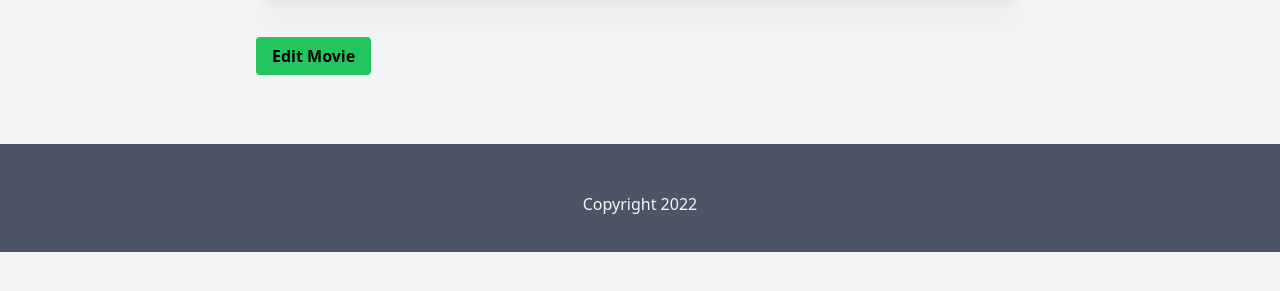
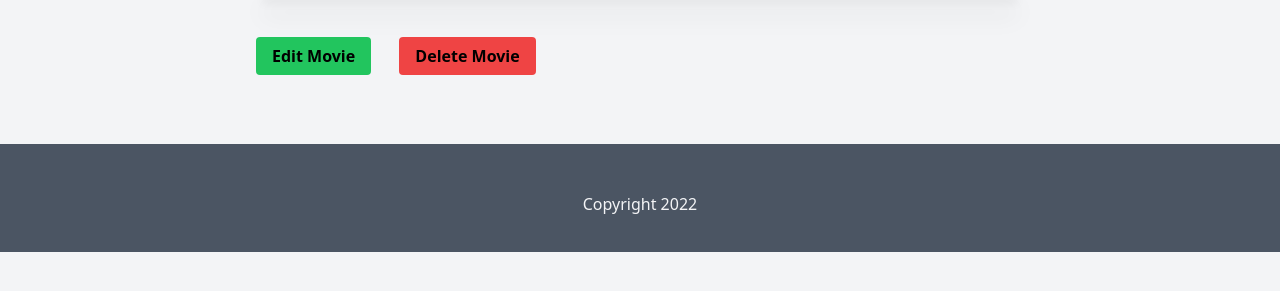
Before and after one commit to markpackham/symfony6_movies, a Symfony app: template templates/movies/show.html.twig in a window 1280 px wide. Shown: the part 216-507 px from the top of the page. Run offline with Twig, Linux system fonts and the light colour scheme; the template is opened without the code that fills it, so the values that code supplies are empty; style sheets or scripts are compiled from the project's sources; some libraries are stand-ins or nearby versions.

Commit message:
add delete button
https://youtu.be/dm6NuIBNU7c?t=106

```diff
--- a/templates/movies/show.html.twig
+++ b/templates/movies/show.html.twig
@@ -34,5 +34,9 @@
         <a
         class="bg-green-500 font-bold py-2 px-4 rounded transition-all hover:bg-green-300"
         href="/movies/edit/{{movie.id}}">Edit Movie</a>
+
+                <a
+        class="bg-red-500 font-bold py-2 px-4 ml-6 rounded transition-all hover:bg-red-300"
+        href="/movies/delete/{{movie.id}}">Delete Movie</a>
     </div>
 {% endblock %}
```
